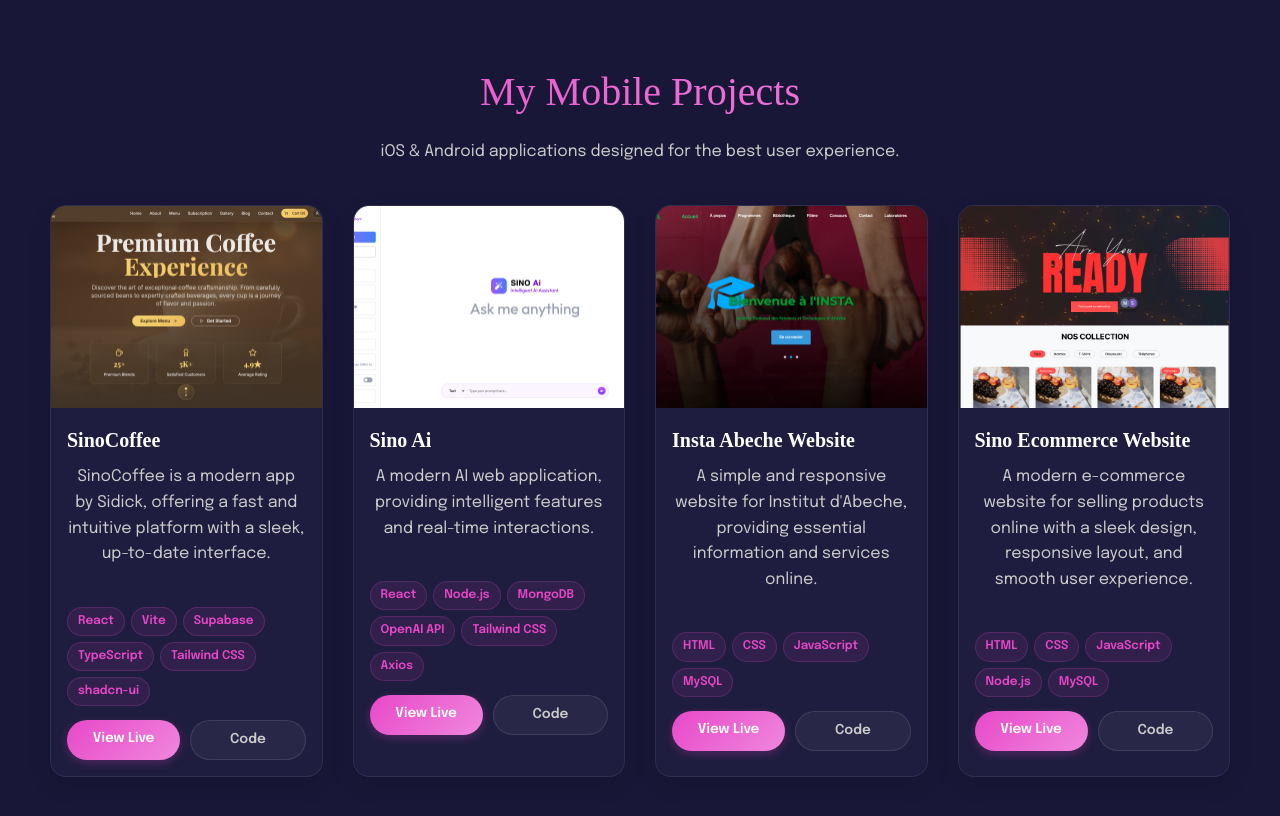
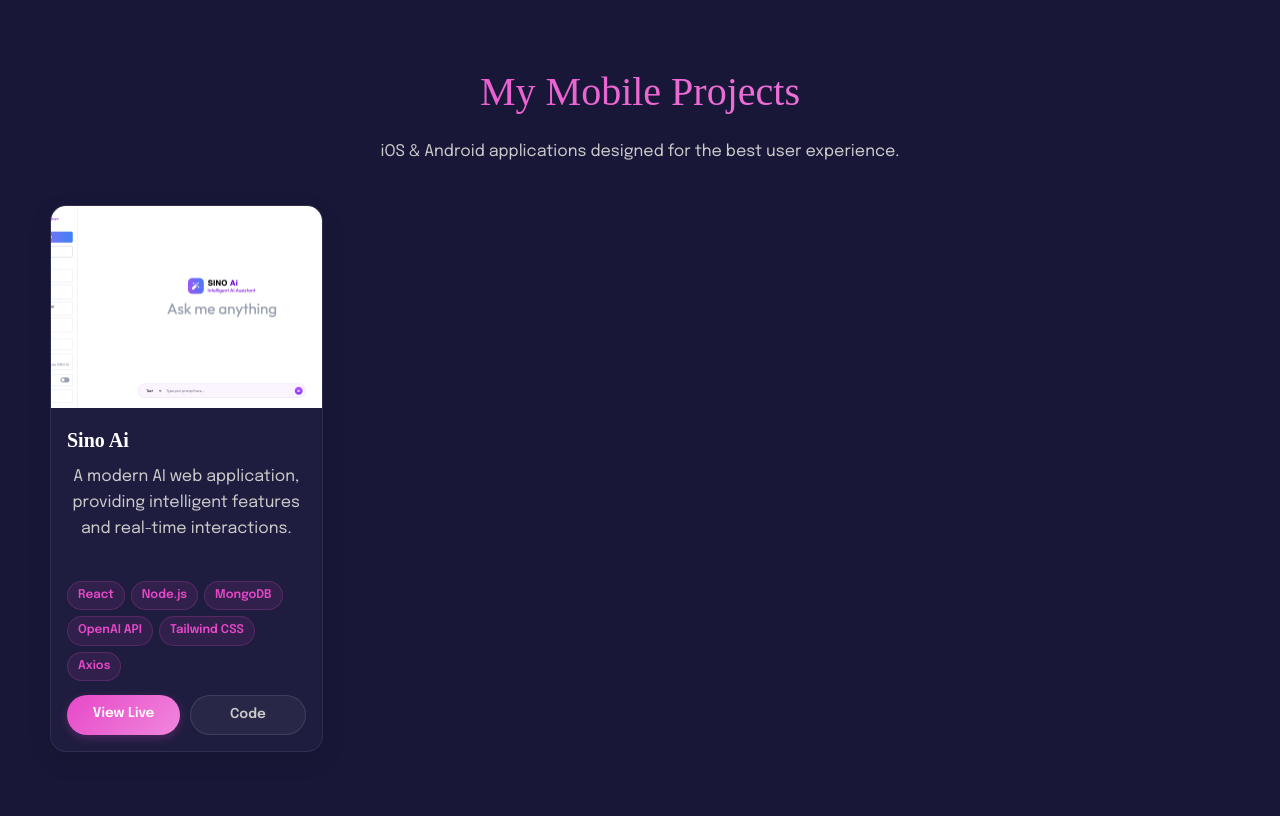
Before and after one commit to sidicksino/SidickPortfolio, a React (Vite) app: page /projects/ai in a window 1280 px wide. Built offline with nearby package versions, Linux system fonts and the light colour scheme; a web font is replaced by a local one.

Commit message:
Modify Projects

```diff
--- a/src/components/projects/AIProjects.jsx
+++ b/src/components/projects/AIProjects.jsx
@@ -9,51 +9,14 @@ const AIProjects = () => {
   const projects = [
     {
       id: 1,
-      title: "SinoCoffee",
-      description:
-        "SinoCoffee is a modern app by Sidick, offering a fast and intuitive platform with a sleek, up-to-date interface.",
-      technologies: [
-        "React",
-        "Vite",
-        "Supabase",
-        "TypeScript",
-        "Tailwind CSS",
-        "shadcn-ui"
-      ],
-      image: SinoCoffee,
-      liveUrl: "#",
-      githubUrl: "#",
-    },
-    {
-      id: 2,
       title: "Sino Ai",
       description:
         "A modern AI web application, providing intelligent features and real-time interactions.",
       technologies: ["React", "Node.js", "MongoDB", "OpenAI API", "Tailwind CSS", "Axios"],
       image: SinoAi,
-      liveUrl: "#",
-      githubUrl: "#",
+      liveUrl: "https://sinoai-chi.vercel.app/",
+      githubUrl: "https://github.com/sidicksino/sino_Ai",
     },
-    {
-      id: 3,
-      title: "Insta Abeche Website",
-      description:
-        "A simple and responsive website for Institut d'Abeche, providing essential information and services online.",
-      technologies: ["HTML", "CSS","JavaScript", "MySQL"],
-      image: Insta,
-      liveUrl: "#",
-      githubUrl: "#",
-    },
-    {
-      id: 4,
-      title: "Sino Ecommerce Website",
-      description:
-        "A modern e-commerce website for selling products online with a sleek design, responsive layout, and smooth user experience.",
-      technologies: ["HTML", "CSS", "JavaScript", "Node.js", "MySQL"],
-      image: SinoEcommerce,
-      liveUrl: "#",
-      githubUrl: "#",
-    }
   ];
 
   return (
--- a/src/components/projects/WebProjects.jsx
+++ b/src/components/projects/WebProjects.jsx
@@ -22,7 +22,7 @@ const WebProjects = () => {
       ],
       image: SinoCoffee,
       liveUrl: "#",
-      githubUrl: "#",
+      githubUrl: "https://github.com/sidicksino/SinoCoffee",
     },
     {
       id: 2,
@@ -38,8 +38,8 @@ const WebProjects = () => {
         "Axios",
       ],
       image: SinoAi,
-      liveUrl: "#",
-      githubUrl: "#",
+      liveUrl: "https://sinoai-chi.vercel.app/",
+      githubUrl: "https://github.com/sidicksino/sino_Ai",
     },
     {
       id: 3,
@@ -48,8 +48,8 @@ const WebProjects = () => {
         "A simple and responsive website for Institut d'Abeche, providing essential information and services online.",
       technologies: ["HTML", "CSS", "JavaScript", "MySQL"],
       image: Insta,
-      liveUrl: "#",
-      githubUrl: "#",
+      liveUrl: "https://insta-uxnh.onrender.com/",
+      githubUrl: "https://github.com/sidicksino/insta_abeche",
     },
     {
       id: 4,
@@ -58,8 +58,8 @@ const WebProjects = () => {
         "A modern e-commerce website for selling products online with a sleek design, responsive layout, and smooth user experience.",
       technologies: ["HTML", "CSS", "JavaScript", "Node.js", "MySQL"],
       image: SinoEcommerce,
-      liveUrl: "#",
-      githubUrl: "#",
+      liveUrl: "https://team-work-30tj.onrender.com/",
+      githubUrl: "https://github.com/sidicksino/team_work",
     },
   ];
 
```
